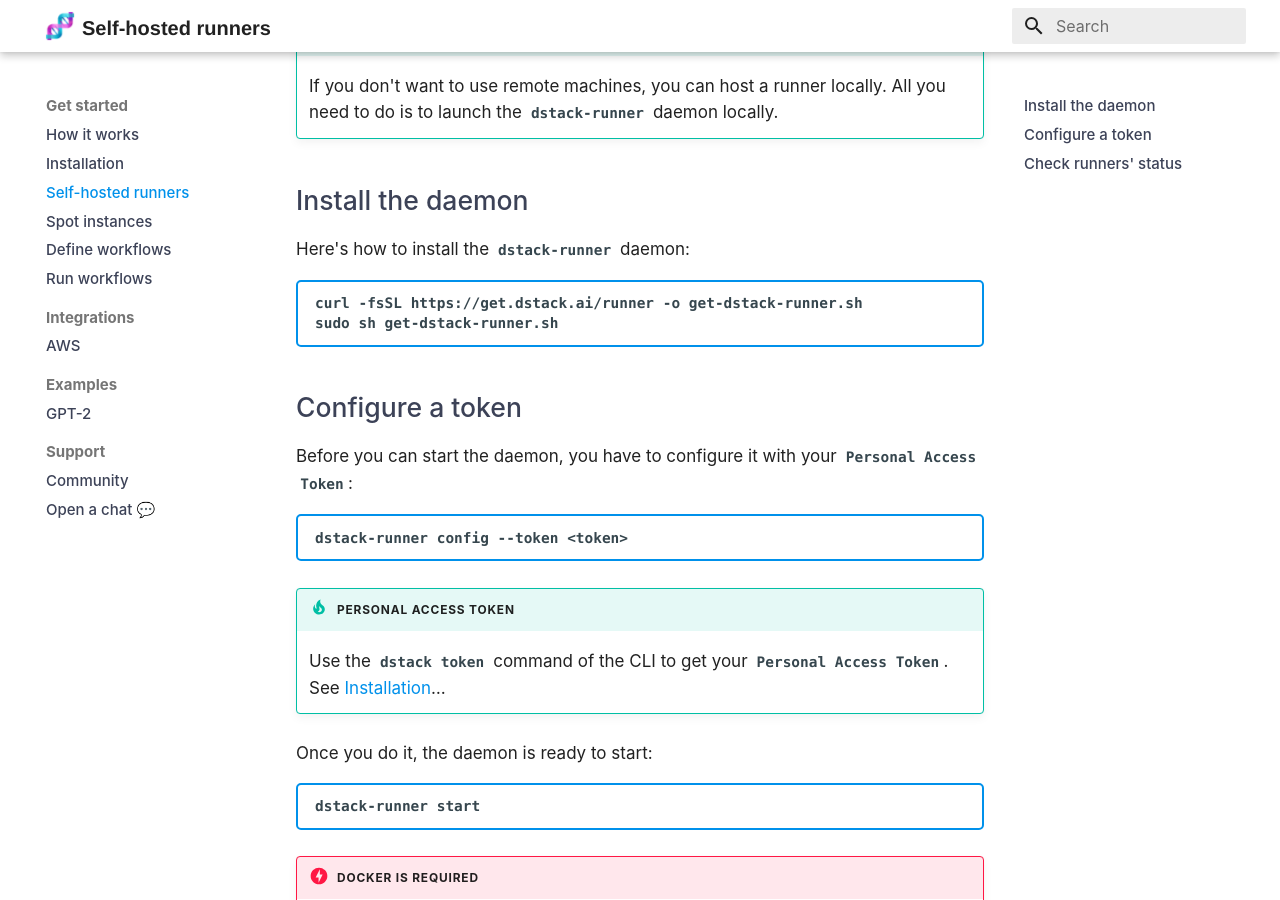
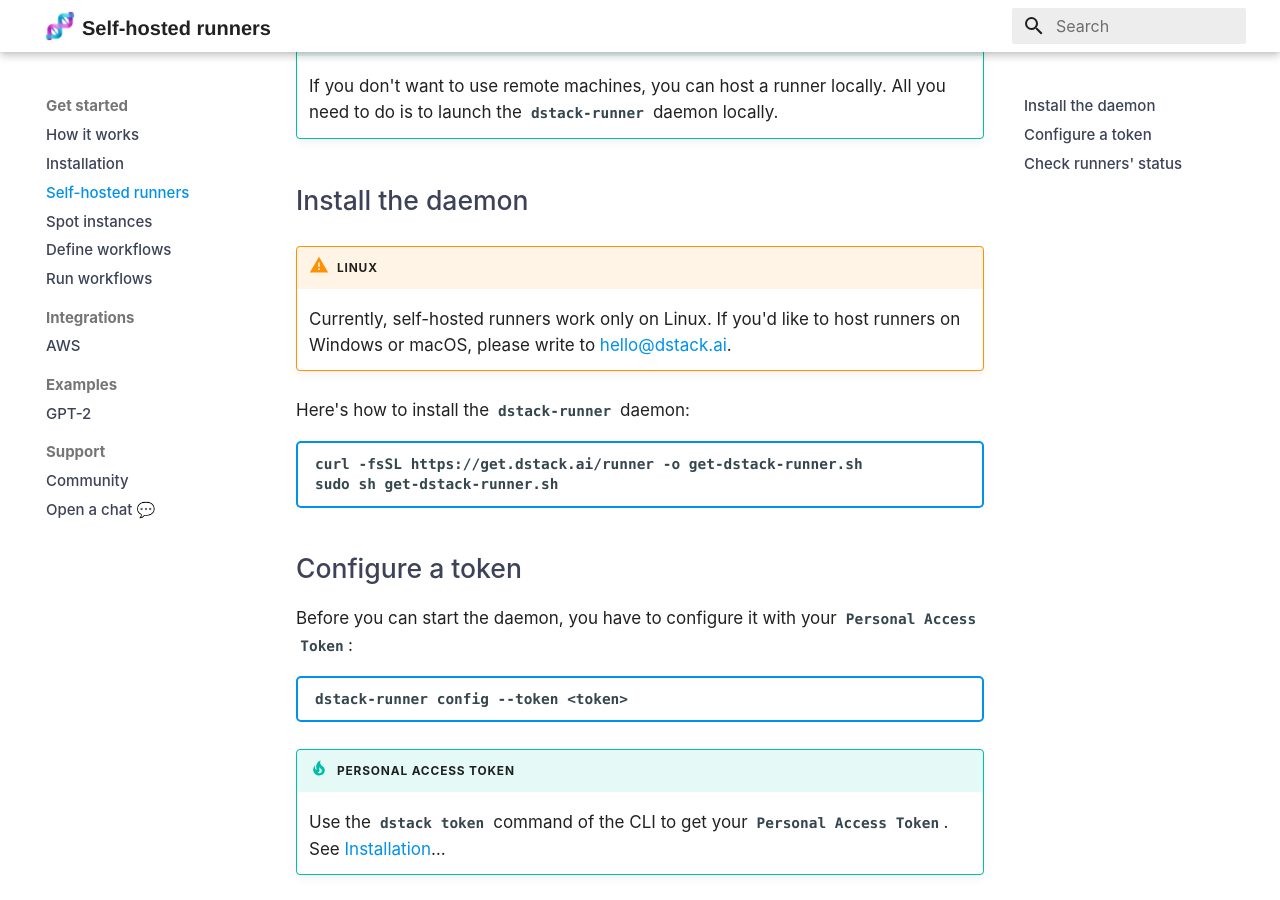
Before and after one commit to dstackai/dstack.github.io, an MkDocs documentation site: the page built from docs/self-hosted-runners.md, in a window 1280 px wide and 900 px high, scrolled down 369 px. Built offline with MkDocs 1.6.1 and Material for MkDocs 9.7.7, drawn with Linux system fonts in a browser that asks for light colours.

Commit message:
Minor: minor changes, e.g. say that self-runners work only on Linux so far

```diff
--- a/docs/self-hosted-runners.md
+++ b/docs/self-hosted-runners.md
@@ -12,6 +12,10 @@
     All you need to do is to launch the `dstack-runner` daemon locally.
 
 ## Install the daemon
+
+!!! warning "Linux"
+    Currently, self-hosted runners work only on Linux. If you'd like to host runners on Windows or macOS,
+    please write to [hello@dstack.ai](mailto:hello@dstack.ai).
 
 Here's how to install the `dstack-runner` daemon:
 
```
Also changed, not shown: other parts of docs/self-hosted-runners.md (+2 -2 lines), docs/installation.md (+1 -1 lines).
